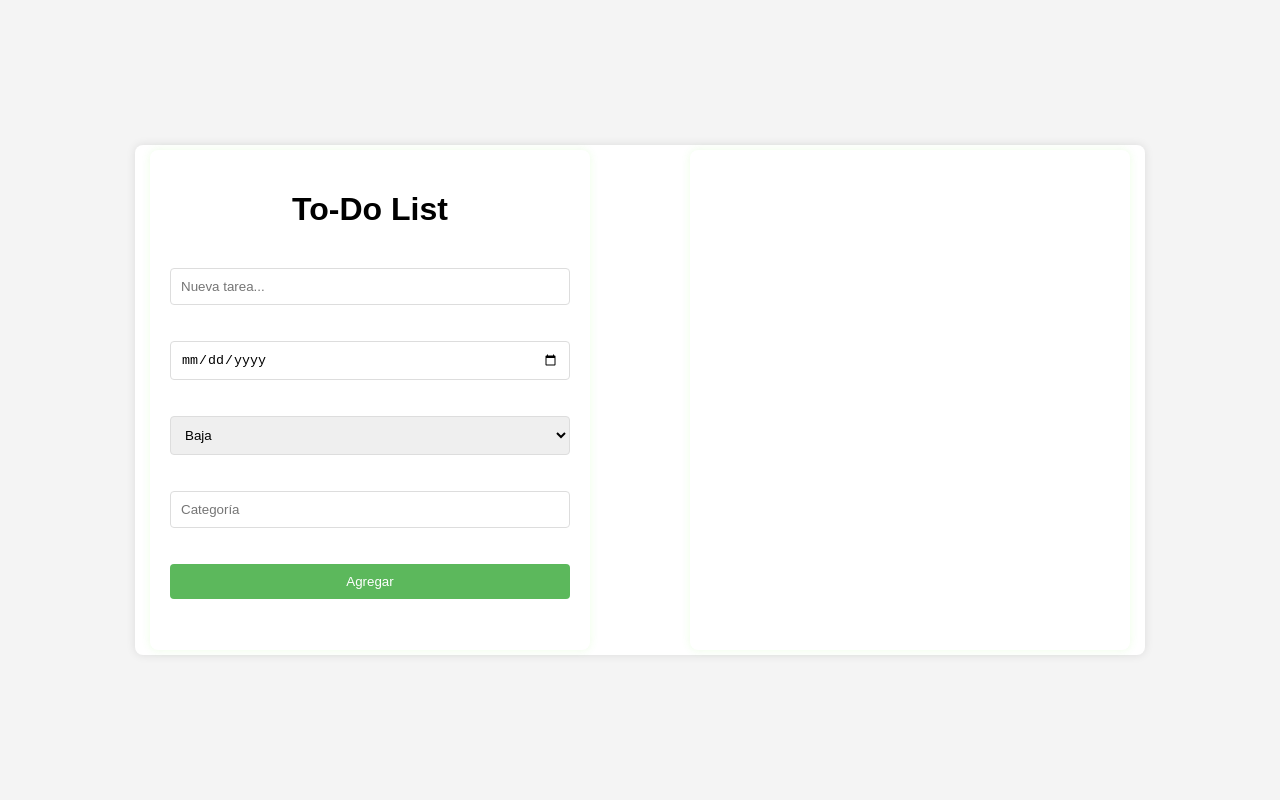
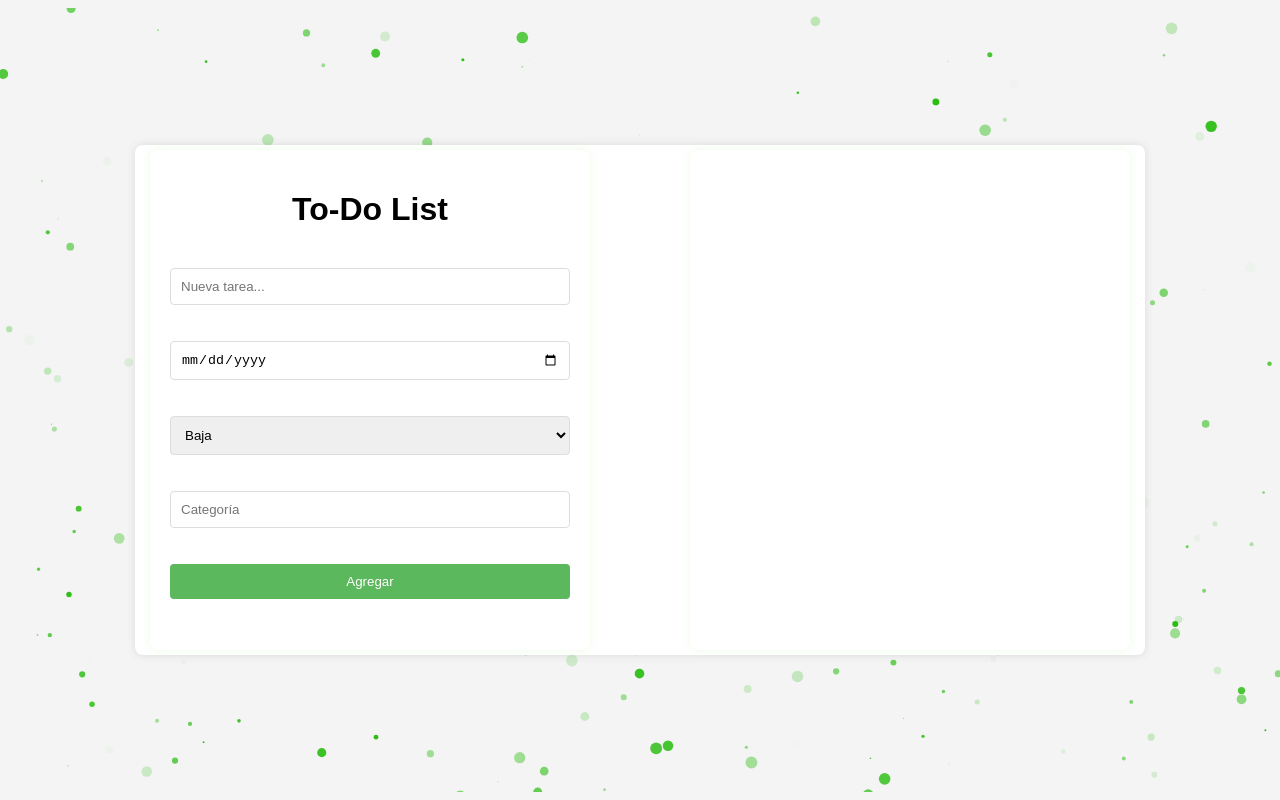
Before and after one commit to chicho377/to-do-list-app, a plain HTML site: page index.html in a window 1280 px wide. Drawn offline with nearby package versions, Linux system fonts and the light colour scheme.

Commit message:
Se agregaron particulas

```diff
--- a/index.html
+++ b/index.html
@@ -7,6 +7,7 @@
     <link rel="stylesheet" href="/styles/styles.css">
 </head>
 <body>
+    <div id="particles-js"></div> <!-- Aquí se añadirán los efectos de partículas -->
     <div class="container">
         <div class="task-creation">
             <h1>To-Do List</h1>
@@ -27,5 +28,7 @@
         </div>
     </div>
     <script src="/js/script.js"></script>
+    <script src="https://cdn.jsdelivr.net/particles.js/2.0.0/particles.min.js"></script>
+    <script src="/js/particulas.js"></script>
 </body>
 </html>
--- /dev/null
+++ b/js/particulas.js
@@ -0,0 +1,110 @@
+particlesJS('particles-js', {
+    "particles": {
+    "number": {
+        "value": 180,
+        "density": {
+        "enable": true,
+        "value_area": 600
+        }
+    },
+    "color": {
+        "value": "#28bd0f"
+    },
+    "shape": {
+        "type": "circle",
+        "stroke": {
+        "width": 0,
+        "color": "#000000"
+        },
+        "polygon": {
+        "nb_sides": 5
+        },
+        "image": {
+        "src": "img/github.svg",
+        "width": 100,
+        "height": 100
+        }
+    },
+    "opacity": {
+        "value": 1,
+        "random": true,
+        "anim": {
+        "enable": true,
+        "speed": 1,
+        "opacity_min": 0,
+        "sync": false
+        }
+    },
+    "size": {
+        "value": 6,
+        "random": true,
+        "anim": {
+        "enable": false,
+        "speed": 6,
+        "size_min": 0.3,
+        "sync": false
+        }
+    },
+    "line_linked": {
+        "enable": false,
+        "distance": 150,
+        "color": "#ffffff",
+        "opacity": 0.4,
+        "width": 1
+    },
+    "move": {
+        "enable": true,
+        "speed": 1,
+        "direction": "none",
+        "random": true,
+        "straight": false,
+        "out_mode": "out",
+        "bounce": false,
+        "attract": {
+        "enable": false,
+        "rotateX": 600,
+        "rotateY": 600
+        }
+    }
+    },
+    "interactivity": {
+    "detect_on": "canvas",
+    "events": {
+        "onhover": {
+        "enable": true,
+        "mode": "bubble"
+        },
+        "onclick": {
+        "enable": true,
+        "mode": "repulse"
+        },
+        "resize": true
+    },
+    "modes": {
+        "grab": {
+        "distance": 400,
+        "line_linked": {
+            "opacity": 1
+        }
+        },
+        "bubble": {
+        "distance": 250,
+        "size": 0,
+        "duration": 2,
+        "opacity": 0,
+        "speed": 3
+        },
+        "repulse": {
+        "distance": 400,
+        "duration": 0.4
+        },
+        "push": {
+        "particles_nb": 4
+        },
+        "remove": {
+        "particles_nb": 2
+        }
+    }
+    },
+    "retina_detect": true
+});
--- a/styles/styles.css
+++ b/styles/styles.css
@@ -6,6 +6,14 @@ body {
     align-items: center;
     height: 100vh;
     margin: 0;
+    position: relative; /* Añadir posición relativa para que particles.js ocupe toda la pantalla */
+}
+
+#particles-js {
+    position: absolute;
+    width: 100%;
+    height: 98%;
+    background-color: #f4f4f4;
 }
 
 .container {
@@ -17,6 +25,7 @@ body {
     box-shadow: 0 0 10px rgba(0,0,0,0.1);
     width: 1000px;
     height: 500px;
+    position: relative; /* Añadir posición relativa para que no afecte a particles.js */
 }
 
 .task-creation, .task-list-container {
```
